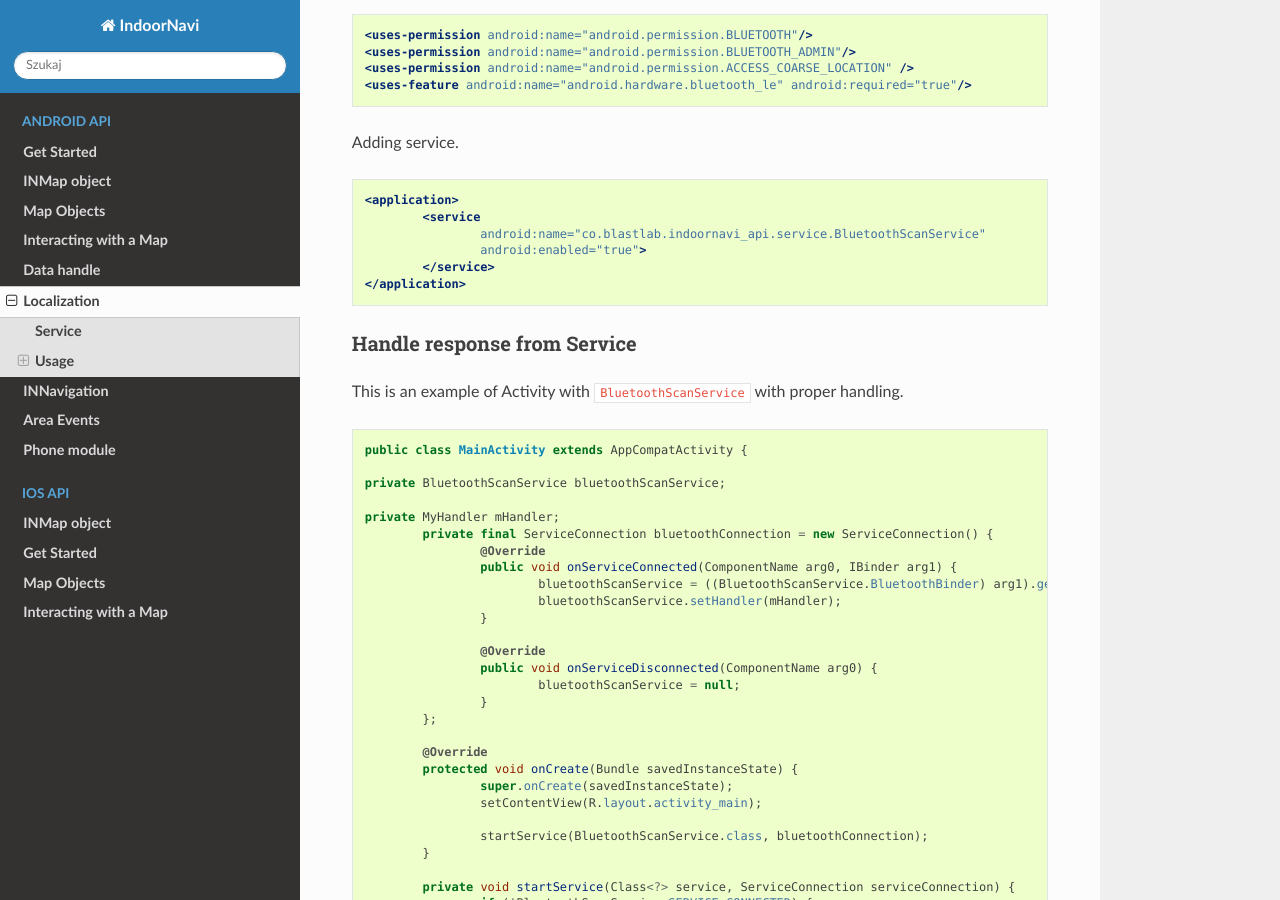
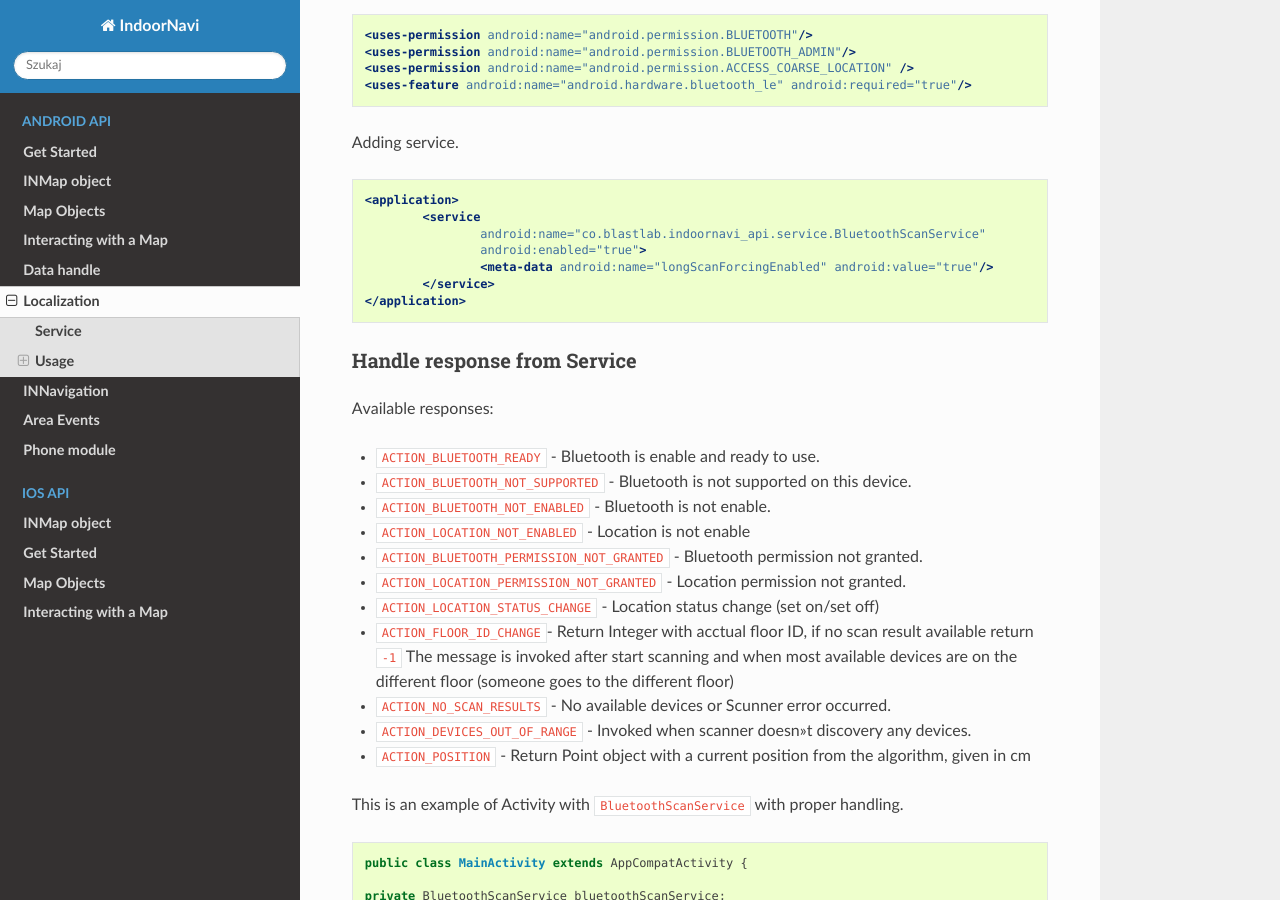
Before and after one commit to blastlab/indoornavi-android-api, a Sphinx documentation site: the page built from Documentation/source/Android-API/algo.md, in a window 1280 px wide and 900 px high, scrolled down 524 px. Built offline with Sphinx 7.4.7 and the Read the Docs theme 2.0.0, drawn with Linux system fonts in a browser that asks for light colours; formulas are drawn with MathJax 3; some of the changed text lies outside the part shown.

Commit message:
aktualizacja dokumentacji documentation

````diff
--- a/Documentation/source/Android-API/algo.md
+++ b/Documentation/source/Android-API/algo.md
@@ -28,11 +28,27 @@ Adding service.
 	<service
 		android:name="co.blastlab.indoornavi_api.service.BluetoothScanService"
 		android:enabled="true">
+		<meta-data android:name="longScanForcingEnabled" android:value="true"/>
 	</service>
 </application>
 ```
 
 ### __Handle response from Service__
+
+Available responses:
+- `ACTION_BLUETOOTH_READY` - Bluetooth is enable and ready to use.
+- `ACTION_BLUETOOTH_NOT_SUPPORTED` - Bluetooth is not supported on this device.
+- `ACTION_BLUETOOTH_NOT_ENABLED` - Bluetooth is not enable.
+- `ACTION_LOCATION_NOT_ENABLED` - Location is not enable
+- `ACTION_BLUETOOTH_PERMISSION_NOT_GRANTED` - Bluetooth permission not granted.
+- `ACTION_LOCATION_PERMISSION_NOT_GRANTED` - Location permission not granted.
+- `ACTION_LOCATION_STATUS_CHANGE` - Location status change (set on/set off)
+- `ACTION_FLOOR_ID_CHANGE`- Return Integer with acctual floor ID, if no scan result available return `-1`
+    The message is invoked after start scanning and when most available devices are on the different floor (someone goes to the different floor)
+- `ACTION_NO_SCAN_RESULTS` - No available devices or Scunner error occurred.
+- `ACTION_DEVICES_OUT_OF_RANGE` - Invoked when scanner doesn't discovery any devices.
+- `ACTION_POSITION` - Return Point object with a current position from the algorithm, given in cm
+
 
 This is an example of Activity with `BluetoothScanService` with proper handling.
 
@@ -110,6 +126,16 @@ private MyHandler mHandler;
 				case BluetoothScanService.ACTION_LOCATION_STATUS_CHANGE:
 					Log.e(BluetoothScanService.TAG, "Location status change");
 					break;
+				case BluetoothScanService.ACTION_FLOOR_ID_CHANGE:
+					int floorId = (int) msg.obj;
+					Log.e(BluetoothScanService.TAG, "Floor id change: " + floorId);
+					break;
+				case BluetoothScanService.ACTION_NO_SCAN_RESULTS:
+					Log.e(BluetoothScanService.TAG, "No scan results available");
+					break;
+				case BluetoothScanService.ACTION_DEVICES_OUT_OF_RANGE:
+					Log.e(BluetoothScanService.TAG, "You are too far from the devices");
+					break;
 				case BluetoothScanService.ACTION_POSITION:
 					Position position = (Position) msg.obj;
 					Log.e(BluetoothScanService.TAG, "Position: x:" + position.x + ", y: " + position.y);
````
Also changed, not shown: Documentation/source/Android-API/event.md (+1 -2 lines), Documentation/source/Android-API/navi.md (+37 -4 lines), Documentation/source/Android-API/obj.md (+2 -1 lines), Documentation/source/Android-API/screenshots/area.png.
